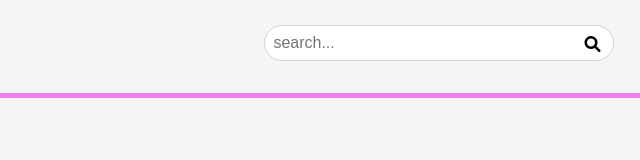
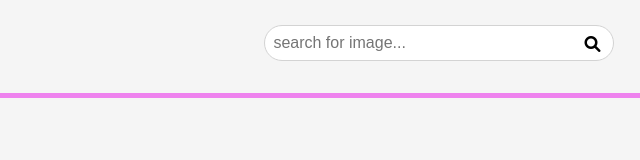
Before and after one commit to MAHESH06-cyber/Webpage, a plain HTML site: page index.html in a window 1280 px wide. Shown: the full height of the page, 640-1280 px from the left. Drawn offline with Linux system fonts and the light colour scheme.

Commit message:
Update index.html
just a littel change

```diff
--- a/index.html
+++ b/index.html
@@ -16,7 +16,7 @@
             <div class="nav">
                 <h2><i class="fas fa-camera" style="color: violet;"></i> Unsplash Api Clone</h2>
                 <div class="search-box">
-                    <input type="text" id="input" placeholder="search..."><i onclick="loadImg()"
+                    <input type="text" id="input" placeholder="search for image..."><i onclick="loadImg()"
                         class="fas fa-search"></i>
                 </div>
             </div>
```
